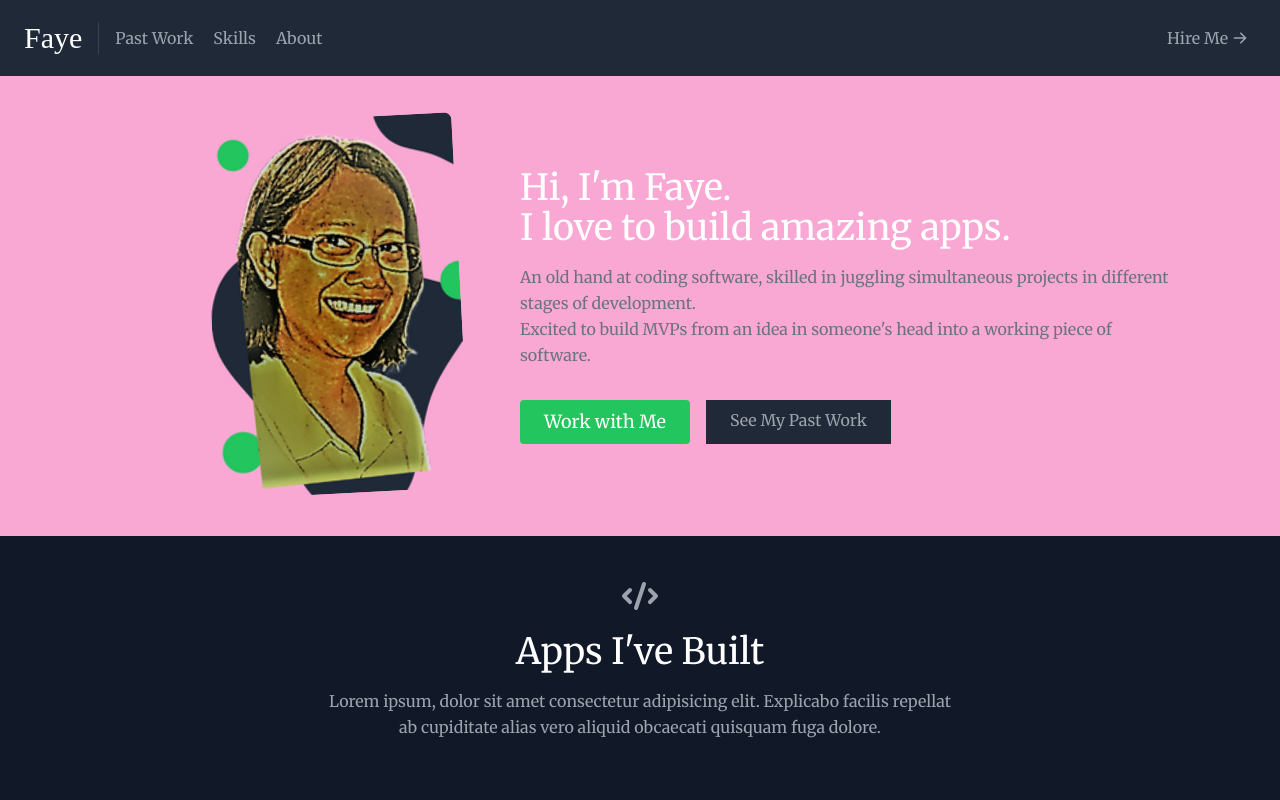
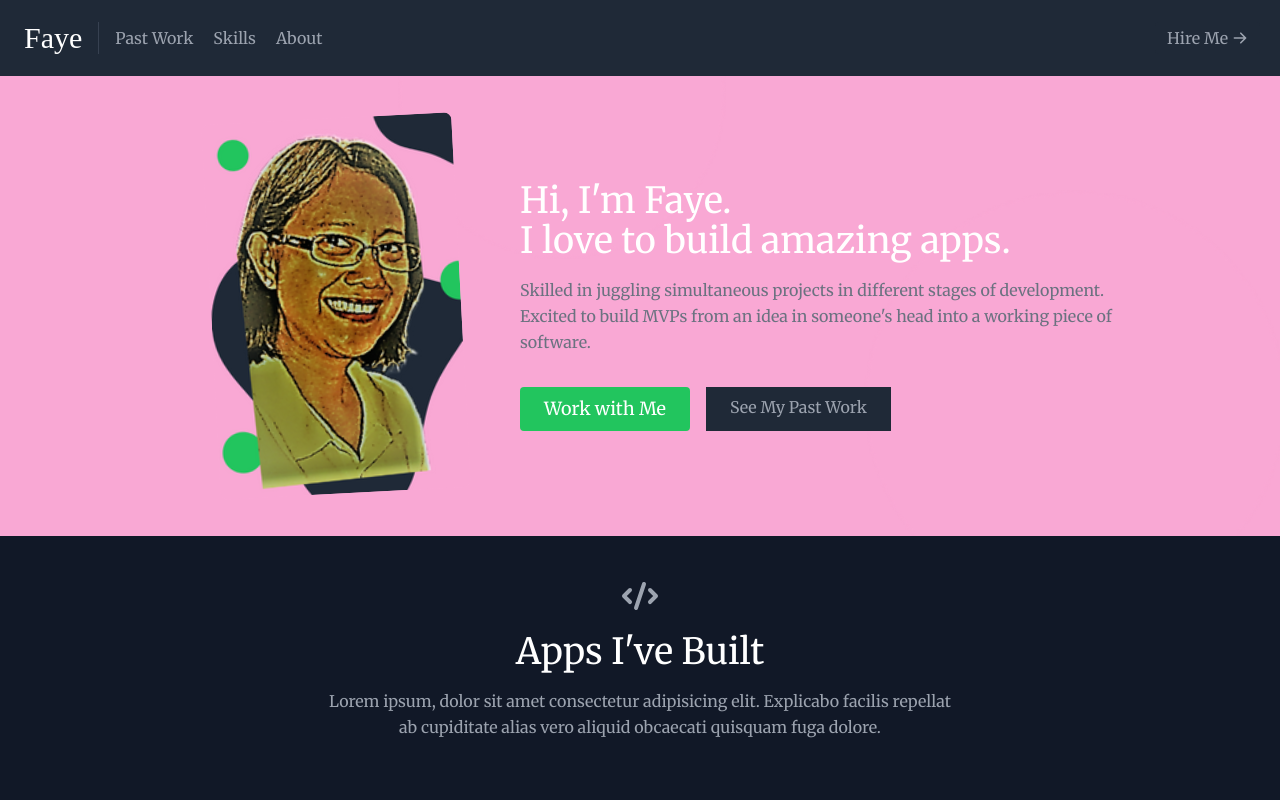
Before and after one commit to alvfaye/portfolio, a React (Create React App) app: page / in a window 1280 px wide. Shown: the top 800 px of the page. Built offline with nearby package versions, Linux system fonts and the light colour scheme; a web font is replaced by a local one.

Commit message:
clean up

```diff
--- a/src/components/About.tsx
+++ b/src/components/About.tsx
@@ -1,9 +1,8 @@
 import React from 'react';
 import coding from '../images/coding.png';
-// import image1 from '../images/casual-life-3d-likes.png';
-import image1 from '../images/profile.png'; // banner.gif';
+import image1 from '../images/profile.png';
 
-//casual-life-3d-likes
+
 function About() {
   return (
     <section id="about" className="bg-hero-pattern bg-cover bg-opacity-80">
@@ -16,8 +15,7 @@ function About() {
             apps.
           </h1>
           <p className="mb-8 leading-relaxed text-gray-500 font-Merriweather">
-            An old hand at coding software, skilled in juggling simultaneous
-            projects in different stages of development.
+            Skilled in juggling simultaneous projects in different stages of development.
             <br />
             Excited to build MVPs from an idea in someone's head into a working
             piece of software.
```
